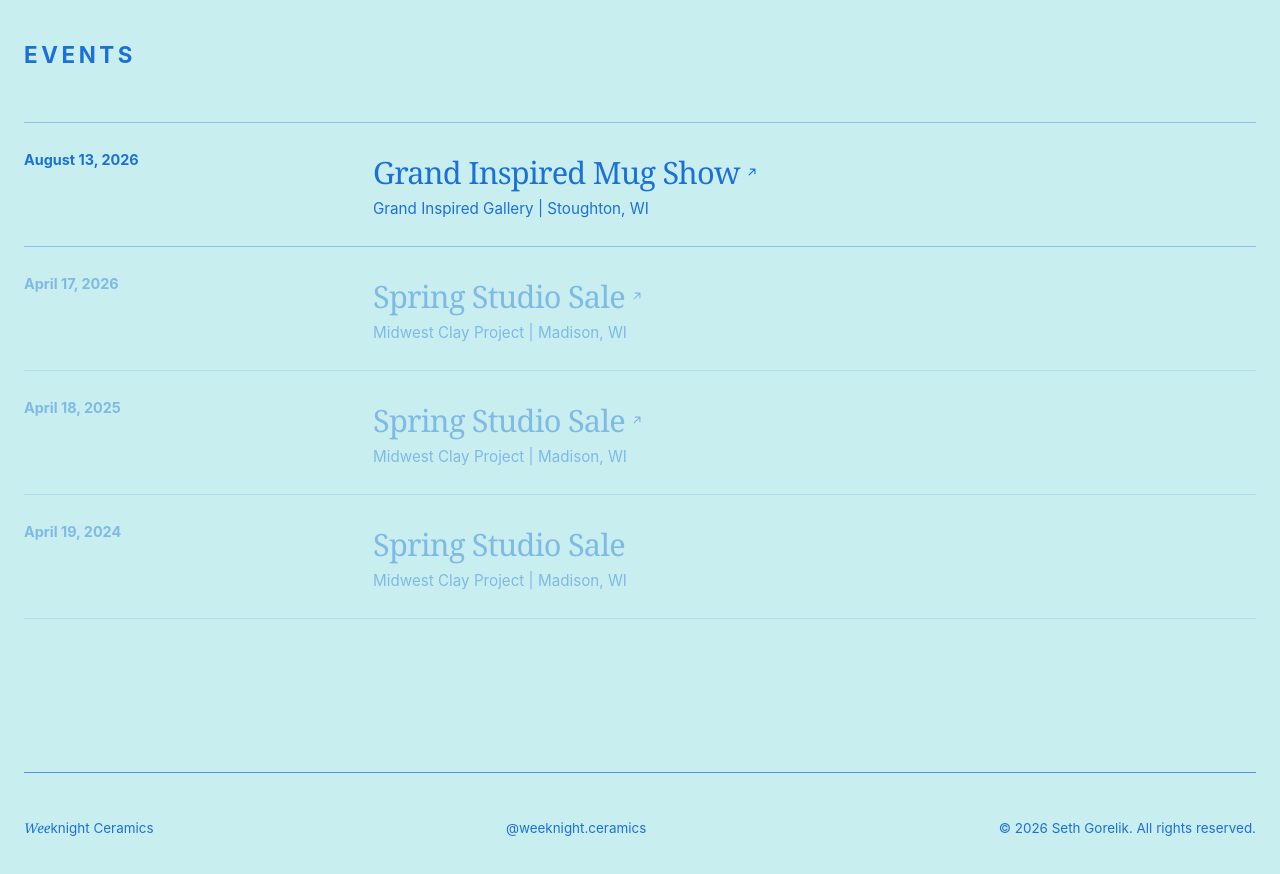
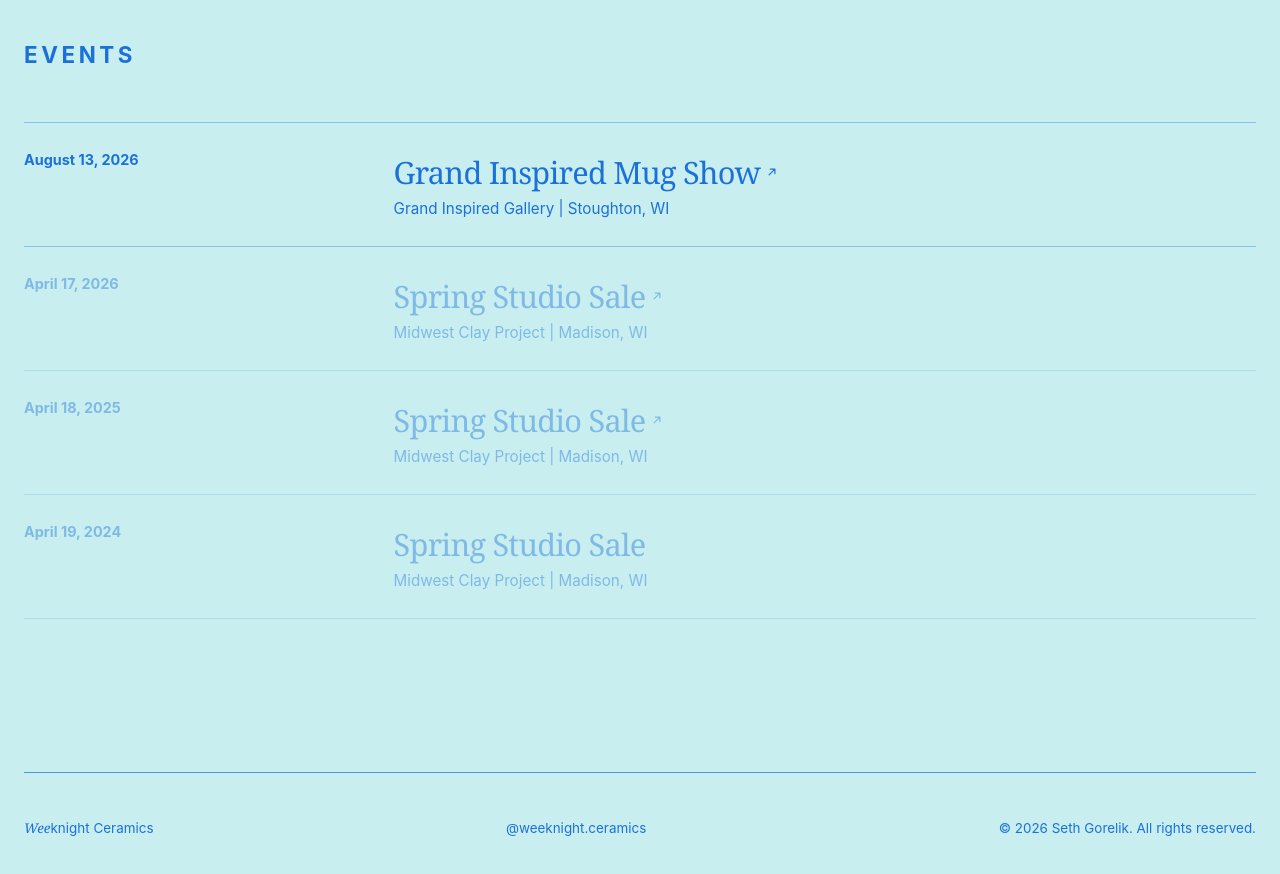
Before and after one commit to srgorelik/weeknight-ceramics, a React (Vite) app: page / in a window 1280 px wide. Shown: the part 4240-5114 px from the top of the page. Built offline with nearby package versions, Linux system fonts and the light colour scheme.

Commit message:
changed event item spacing

```diff
--- a/src/styles.css
+++ b/src/styles.css
@@ -333,8 +333,7 @@ h2 {
 
 .event-item {
   display: grid;
-  grid-template-columns: minmax(160px, 0.35fr) minmax(0, 1fr);
-  gap: 40px;
+  grid-template-columns: minmax(30%, 0.35fr) minmax(0, 1fr);
   padding: 28px 0;
   border-bottom: 1px solid rgba(28, 113, 216, 0.35);
 }
```
